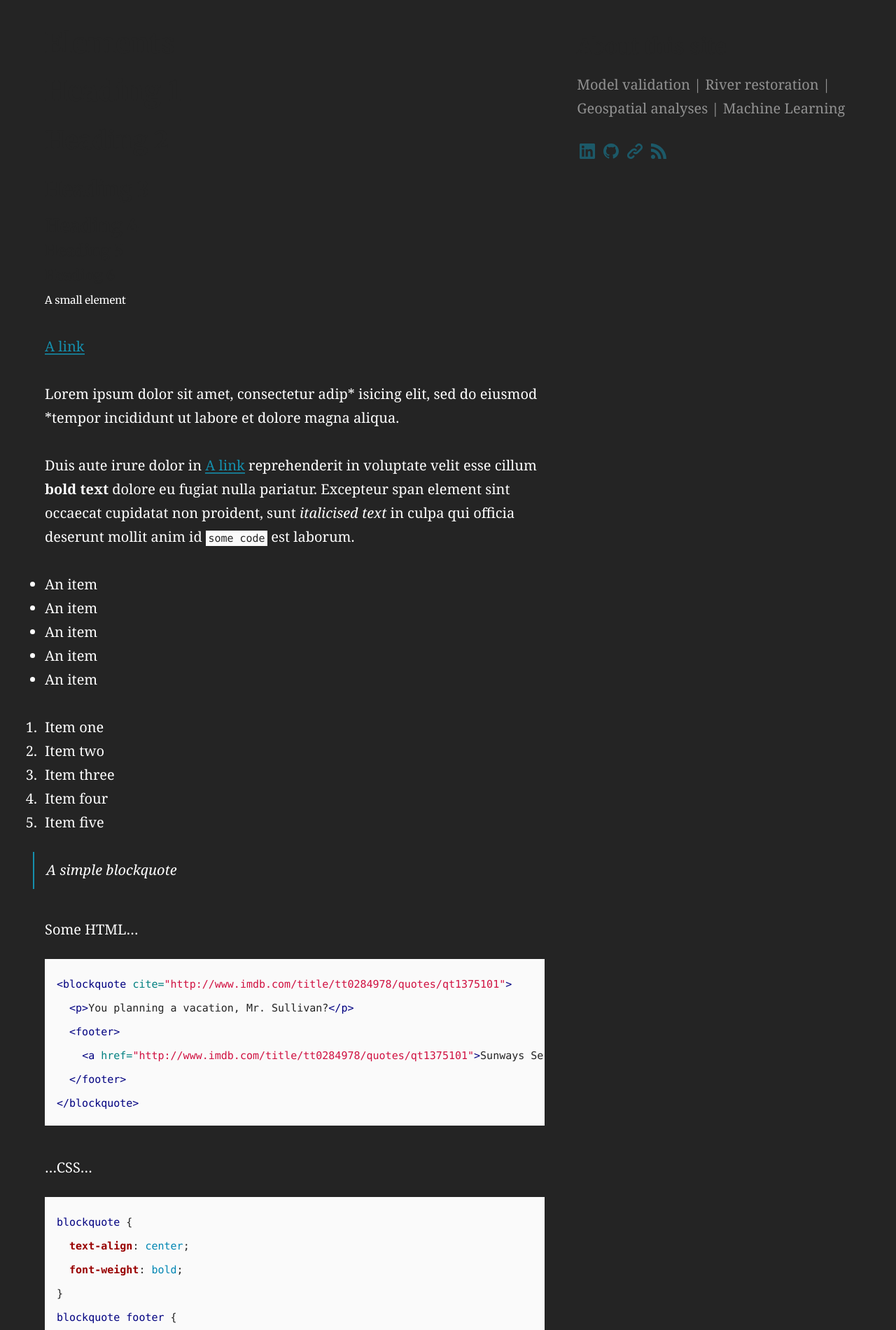
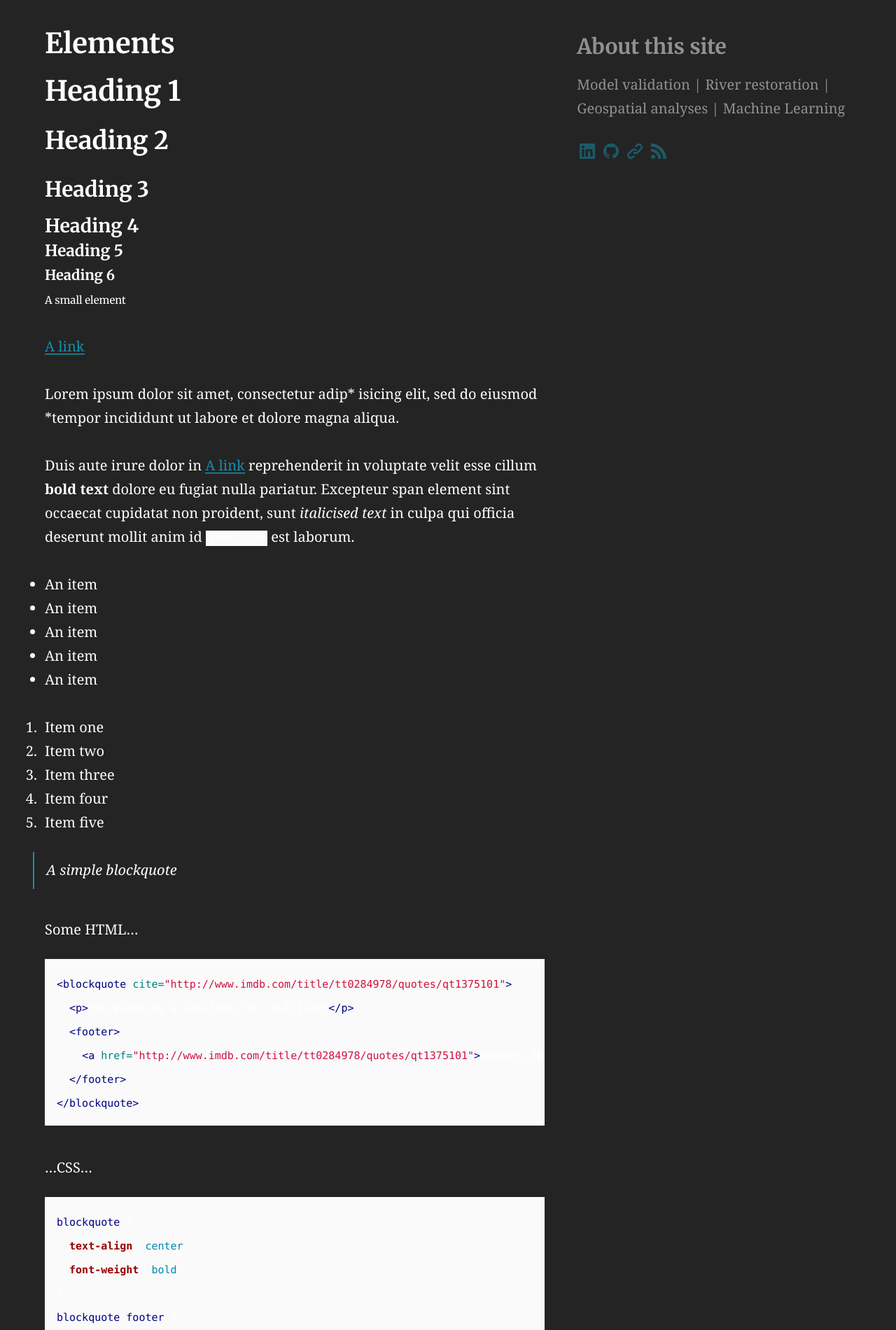
Before and after one commit to beatriznegreiros/beatriznegreiros_old2, a Jekyll site: the page built from elements.md, in a window 1280 px wide. Shown: the part 424-2324 px from the top of the page at 70% size. Built offline with Jekyll 4.4.1, drawn with Linux system fonts in a browser that asks for light colours.

Commit message:
orthoimage

```diff
--- a/_sass/_settings.scss
+++ b/_sass/_settings.scss
@@ -5,7 +5,7 @@
 $accentColour: #158fad !default;
 
 // Text colours
-$headingColour: #242424 !default;
+$headingColour: #ffffff !default;
 $bodyColour: #ffffff !default;
 $linkColour: #158fad !default;
 $hoverColour: #008000 !default;
```
Also changed, not shown: index.md (+1 -1 lines), assets/Ering.jpg, 1 other file.
